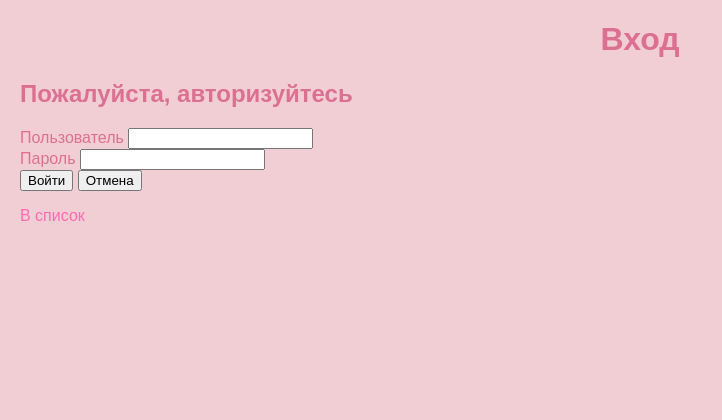
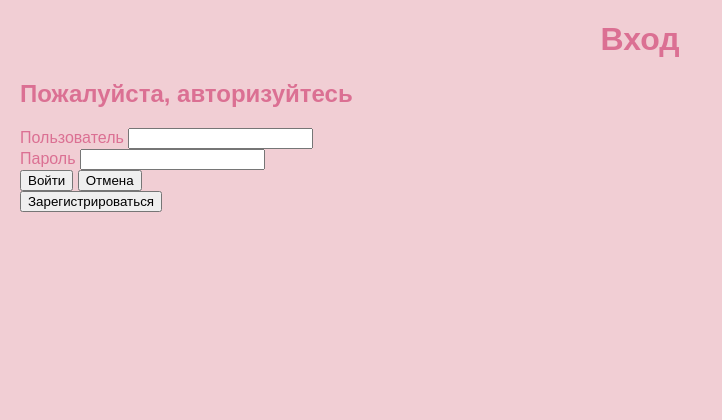
Before and after one commit to barashkova04/backend-labs, a Flask app: page /lab4/login in a window 1280 px wide. Shown: the part 55-475 px from the top of the page, without its empty margins (0-722 px from the left). Run offline with Flask 3, Linux system fonts and the light colour scheme.

Commit message:
исправления

```diff
--- a/templates/lab4/login.html
+++ b/templates/lab4/login.html
@@ -10,6 +10,7 @@
                 <button>Выход</button>
             </form>
         </div>
+        <p><a href="/lab4/users">Просмотреть список пользователей</a></p>
     {% else %}
         <h1>Вход</h1>
         <h2>Пожалуйста, авторизуйтесь</h2>
@@ -29,7 +30,9 @@
                 <button type="submit">Войти</button>
                 <button type="reset">Отмена</button>
             </div>
-            <p><a href="/lab4/">В список</a></p>
+        </form>
+        <form action="/lab4/register" method="post">
+            <button>Зарегистрироваться</button>
         </form>
     {% endif %}
 {% endblock %}
```
